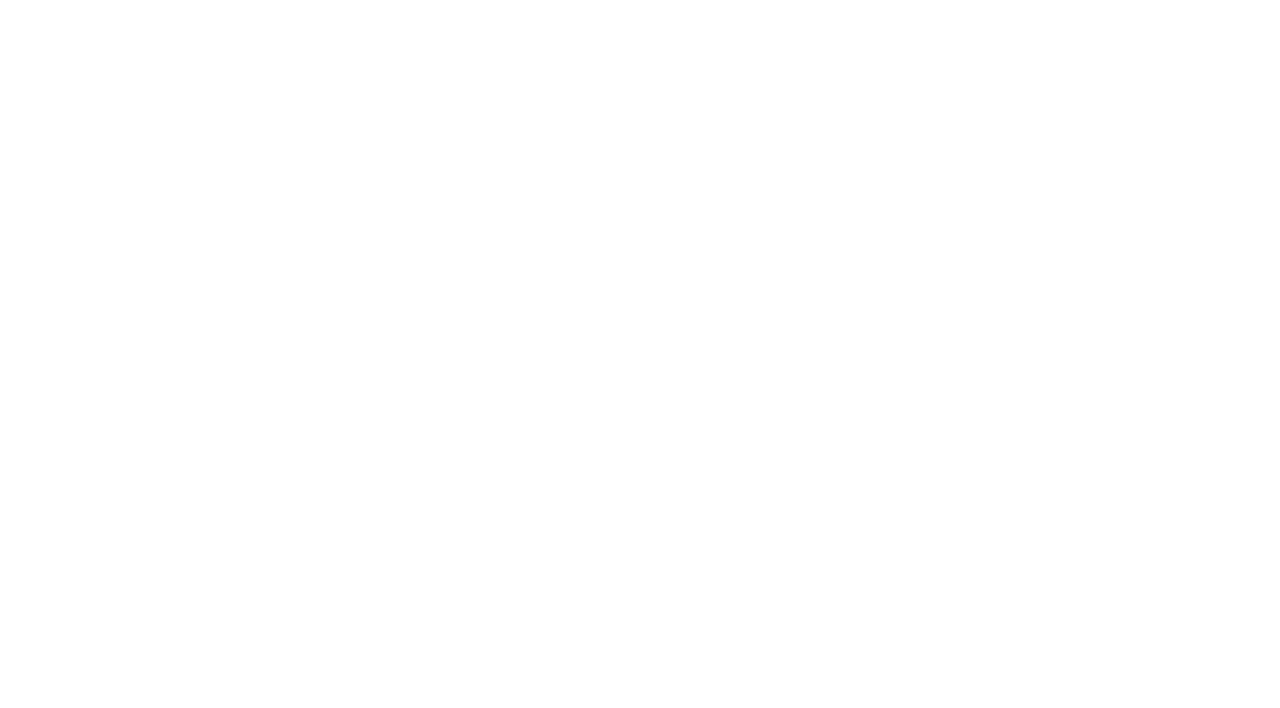
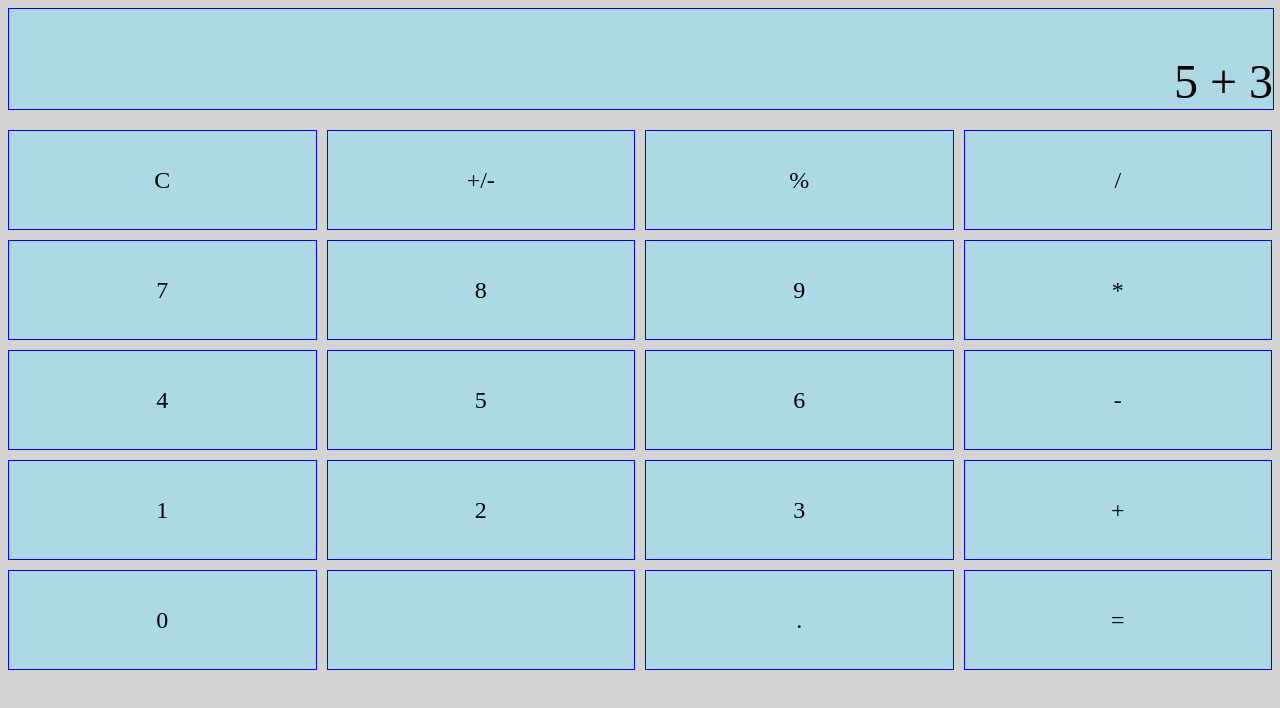
Before and after one commit to jcandioto/odin-calculator, a plain HTML site: page index.html in a window 1280 px wide. Drawn offline with Linux system fonts and the light colour scheme.

Commit message:
Add html calculator display, style in css

```diff
--- a/index.html
+++ b/index.html
@@ -8,6 +8,28 @@
     <title>Document</title>
 </head>
 <body>
-
+    <div class="calc-display">5 + 3</div>
+    <div class="grid-container">
+        <div class="calc-buttons">C</div>
+        <div class="calc-buttons">+/-</div>
+        <div class="calc-buttons">%</div>
+        <div class="calc-buttons">/</div>
+        <div class="calc-buttons">7</div>
+        <div class="calc-buttons">8</div>
+        <div class="calc-buttons">9</div>
+        <div class="calc-buttons">*</div>
+        <div class="calc-buttons">4</div>
+        <div class="calc-buttons">5</div>
+        <div class="calc-buttons">6</div>
+        <div class="calc-buttons">-</div>
+        <div class="calc-buttons">1</div>
+        <div class="calc-buttons">2</div>
+        <div class="calc-buttons">3</div>
+        <div class="calc-buttons">+</div>
+        <div class="calc-buttons">0</div>
+        <div class="calc-buttons"></div>
+        <div class="calc-buttons">.</div>
+        <div class="calc-buttons">=</div>
+    </div>
 </body>
 </html>
--- a/styles.css
+++ b/styles.css
@@ -0,0 +1,34 @@
+body {
+    background-color: lightgray;
+}
+
+.calc-display {
+    background-color: lightblue;
+    border: 1px solid blue;
+    width: 100%;
+    height: 100px;
+    margin-bottom: 20px;
+    text-align: right;
+    display: flex;
+    justify-content: end;
+    align-items: end;
+    font-size: 3rem;
+}
+
+.grid-container {
+    display: grid;
+    grid-template-columns: repeat(4, 1fr);
+    grid-template-rows: repeat(5, 100px);
+    gap: 10px;
+    width: 100%;
+    margin: 0 auto;
+}
+
+.calc-buttons {
+    background-color: lightblue;
+    border: 1px solid blue;
+    display: flex;
+    justify-content: center;
+    align-items: center;
+    font-size: 1.5rem;
+}
```
